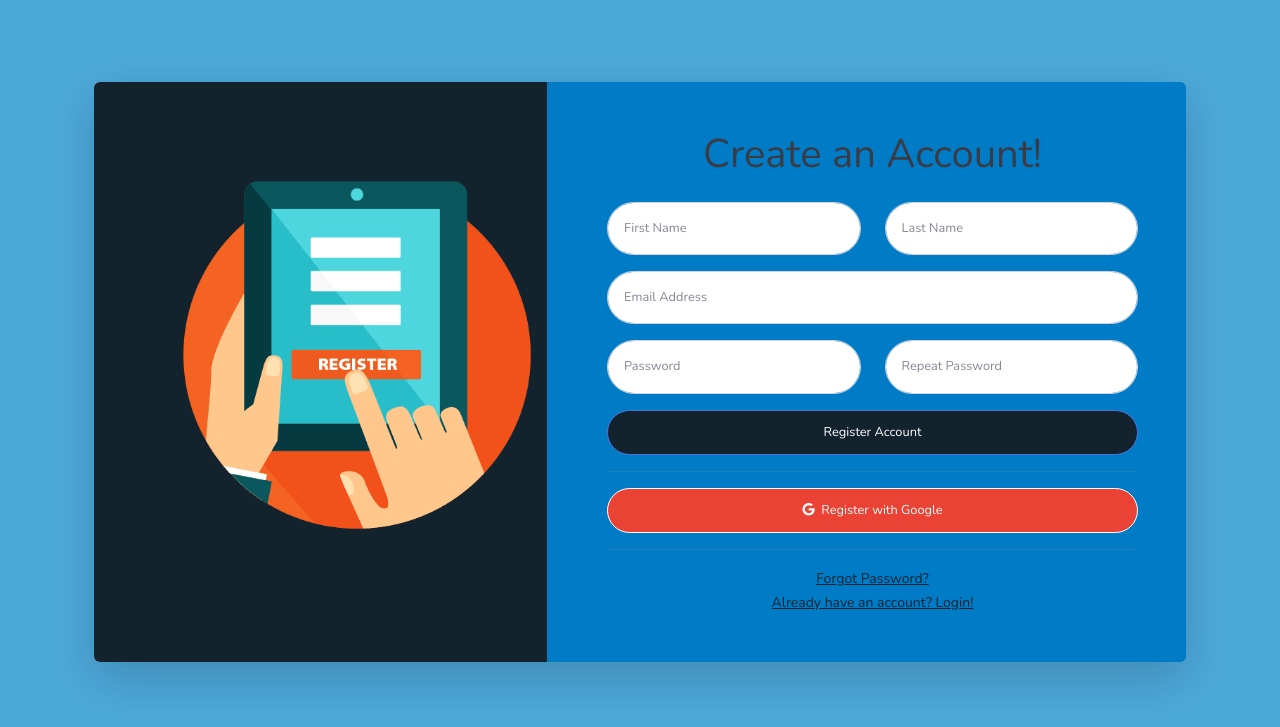
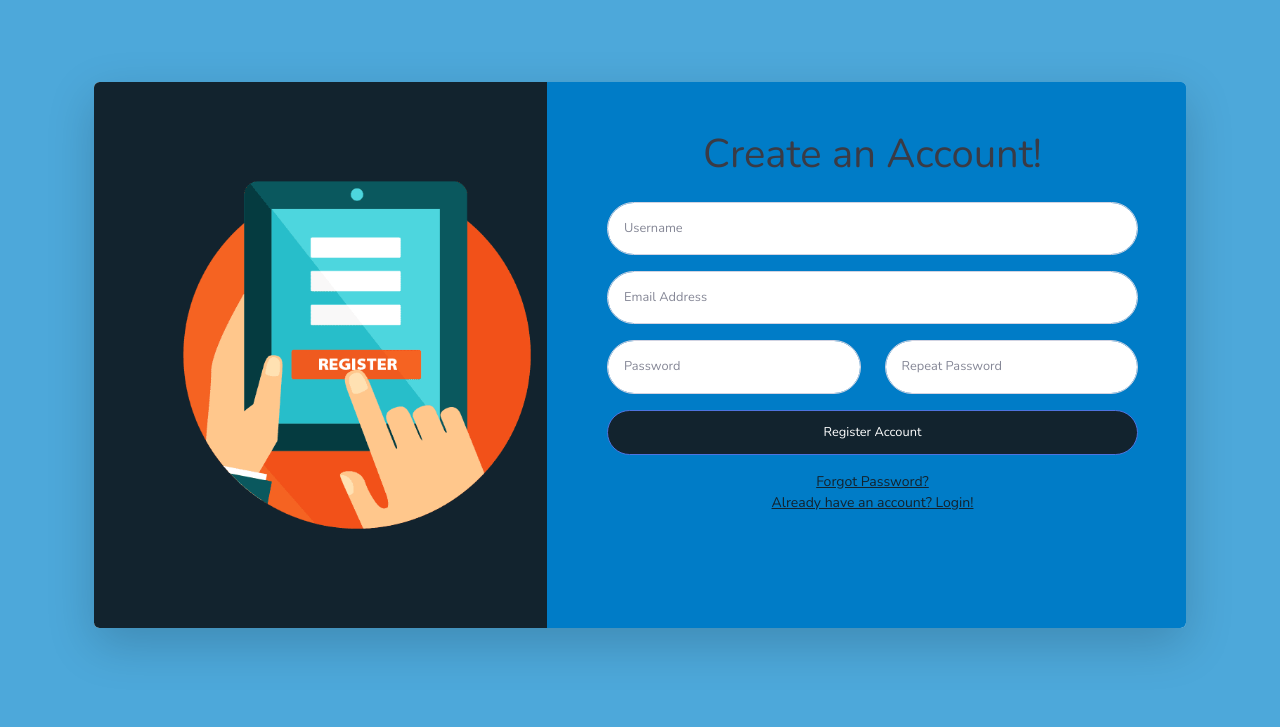
Before and after one commit to vodnalasricharan/StudentMithra, a Django app: page /register/ in a window 1280 px wide. Shown: the top 727 px of the page. Run offline with Django 3.2, Linux system fonts and the light colour scheme; some libraries are stand-ins or nearby versions; some web fonts are replaced.

Commit message:
added login and register

```diff
--- a/accounts/views.py
+++ b/accounts/views.py
@@ -11,21 +11,12 @@ from .forms import *
 from django.contrib import messages
 from .models import *
 # Create your views here.
-
+from dashboard.views import *
 def homepage(request):
     account = Account.objects.all()
 
     context = {'accounts':account,}
     return render(request,'dashboard.html',context)
-
-
-def profile_view(request):
-
-
-    context={}
-    return render(request,'profile.html',context)
-
-
 
 
 def accountregister(request):
@@ -38,7 +29,7 @@ def accountregister(request):
             form.password1 = request.POST.get('password1')
             form.password2 = request.POST.get('password2')
             user = form.save()
-            username = form.cleaned_data.get('username')
+            username = request.POST.get('username')
 
             Account.objects.create(
                 user=user,
@@ -59,14 +50,14 @@ def accountregister(request):
 
 def accountlogin(request):
     if request.method == 'POST':
-        username = request.POST.get('email')
+        username = request.POST.get('username')
         password = request.POST.get('password')
 
         user = authenticate(request, username=username, password=password)
 
         if user is not None:
             login(request, user)
-            return redirect('home')
+            return redirect('dashboard')
 
         else:
             messages.info(request, 'Username/Password is INCORRECT ')
@@ -75,9 +66,12 @@ def accountlogin(request):
     return render(request, 'login.html', context)
 
 
+def logout_view(request):
+    logout(request)
+    return redirect("login")
 
 
-def login_view(request):
+"""def login_view(request):
     # print(request.user.is_authenticated())
     next = request.GET.get('next')
     title = "Login"
@@ -118,8 +112,4 @@ def register_view(request):
         "title": title
     }
     return render(request, "form.html", context)
-
-
-def logout_view(request):
-    logout(request)
-    return redirect("login")
+"""
--- a/posts/models.py
+++ b/posts/models.py
@@ -9,7 +9,7 @@ from django.utils import timezone
 from django.utils.safestring import mark_safe
 from django.utils.text import slugify
 
-
+from ckeditor.fields import RichTextField
 from markdown_deux import markdown
 from comments.models import Comment
 
@@ -52,7 +52,7 @@ class Post(models.Model):
             height_field="height_field")
     height_field = models.IntegerField(default=0)
     width_field = models.IntegerField(default=0)
-    content = models.TextField()
+    content = RichTextField(blank=True,null=True)
     draft = models.BooleanField(default=False)
     publish = models.DateField(auto_now=False, auto_now_add=False)
     read_time =  models.IntegerField(default=0) # models.TimeField(null=True, blank=True) #assume minutes
--- a/requirements.txt
+++ b/requirements.txt
@@ -6,6 +6,7 @@ cryptography==3.4.7
 defusedxml==0.7.1
 Django @ file:///tmp/build/80754af9/django_1622711766781/work
 django-allauth==0.44.0
+django-ckeditor==6.1.0
 django-crispy-forms==1.12.0
 django-filter==2.4.0
 django-markdown-deux==1.0.5
--- a/studentmithra/settings.py
+++ b/studentmithra/settings.py
@@ -49,6 +49,7 @@ INSTALLED_APPS = [
     'crispy_forms',
     'markdown_deux',
     'pagedown',
+    'ckeditor',
 ]
 
 MIDDLEWARE = [
--- a/studentmithra/urls.py
+++ b/studentmithra/urls.py
@@ -17,13 +17,14 @@ from django.contrib import admin
 from django.urls import path
 from django.conf.urls import url,include
 from accounts.views import *
+from dashboard.views import *
 
 urlpatterns = [
     path('admin/', admin.site.urls),
 
     path('',homepage,name='home'),
-    path('profile/',profile_view,name='profile'),
-
+    # path('profile/',profile_view,name='profile'),
+    path('dashboard/',dashboard,name='dashboard'),
     url(r'^api/users/', include(("accounts.api.urls",'userapi'),namespace='userapi')),
     path('login/',accountlogin,name='login'),
     path('logout/',logout_view,name='logout'),
--- a/templates/register.html
+++ b/templates/register.html
@@ -1,6 +1,6 @@
 {% load static%}
 
-<!DOCTYPE html>
+<!--<!DOCTYPE html>-->
 <html>
 
 <head>
@@ -37,19 +37,22 @@
                             <div class="text-center">
                                 <h1 class="text-dark mb-4" style="margin-top: 0px;color: rgb(77,168,218);">Create an Account!</h1>
                             </div>
-                            <form class="user">
+                            <form class="user" method="POST">
+                                {% csrf_token %}
+                                <div class="mb-3" class="form-group"><input class="form-control form-control-user" type="name" id="exampleInputName" placeholder="Username" name="username"></div>
+                                <div class="mb-3" class="form-group"><input class="form-control form-control-user" type="email" id="exampleInputEmail" aria-describedby="emailHelp" placeholder="Email Address" name="email"></div>
                                 <div class="row mb-3">
-                                    <div class="col-sm-6 mb-3 mb-sm-0"><input class="form-control form-control-user" type="text" id="exampleFirstName" placeholder="First Name" name="first_name"></div>
-                                    <div class="col-sm-6"><input class="form-control form-control-user" type="text" id="exampleFirstName" placeholder="Last Name" name="last_name"></div>
-                                </div>
-                                <div class="mb-3"><input class="form-control form-control-user" type="email" id="exampleInputEmail" aria-describedby="emailHelp" placeholder="Email Address" name="email"></div>
-                                <div class="row mb-3">
-                                    <div class="col-sm-6 mb-3 mb-sm-0"><input class="form-control form-control-user" type="password" id="examplePasswordInput" placeholder="Password" name="password"></div>
-                                    <div class="col-sm-6"><input class="form-control form-control-user" type="password" id="exampleRepeatPasswordInput" placeholder="Repeat Password" name="password_repeat"></div>
-                                </div><button class="btn btn-primary d-block btn-user w-100" type="submit" style="background: rgb(18,35,46);">Register Account</button>
-                                <hr><a class="btn btn-primary d-block btn-google btn-user w-100 mb-2" role="button" style="color: #eefbfb;"><i class="fab fa-google"></i>&nbsp; Register with Google</a>
-                                <hr>
+                                    <div class="col-sm-6 mb-3 mb-sm-0"><input class="form-control form-control-user" type="password" id="examplePasswordInput" placeholder="Password" name="password1"></div>
+                                    <div class="col-sm-6"><input class="form-control form-control-user" type="password" id="exampleRepeatPasswordInput" placeholder="Repeat Password" name="password2"></div>
+                                </div><div class="form-group"><button class="btn btn-primary d-block btn-user w-100" type="submit" style="background: rgb(18,35,46);">Register Account</button></div>
+
+
                             </form>
+                            {% for message in messages %}
+                                    <div class="alert alert-primary" role="alert">
+					                        <p id="messages">{{message}}</p>
+                                    </div>
+                                    {% endfor %}
                             <div class="text-center"><a class="small" href="forgot-password.html" style="border-color: rgb(78, 115, 223);border-top-color: rgb(78,;border-right-color: 115,;border-bottom-color: 223);border-left-color: 115,;color: rgb(18,35,46);">Forgot Password?</a></div>
                             <div class="text-center"><a class="small" href="{% url 'login' %}" style="color: rgb(18,35,46);">Already have an account? Login!</a></div>
                         </div>
```
Also changed, not shown: accounts/models.py (+7 -7 lines), dashboard/views.py (+7 -2 lines), templates/login.html (+12 -5 lines), db.sqlite3.
